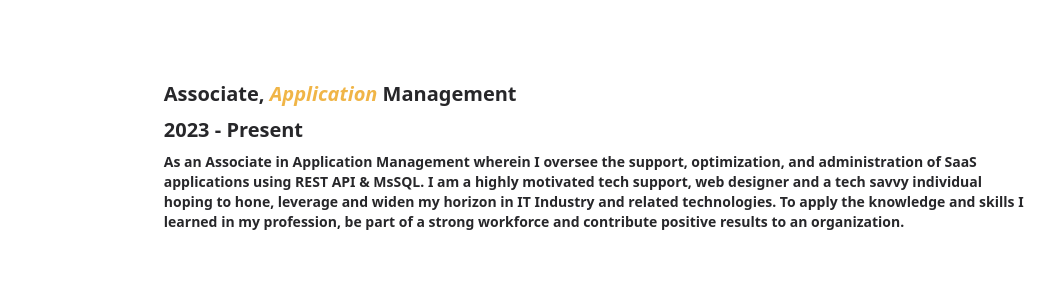
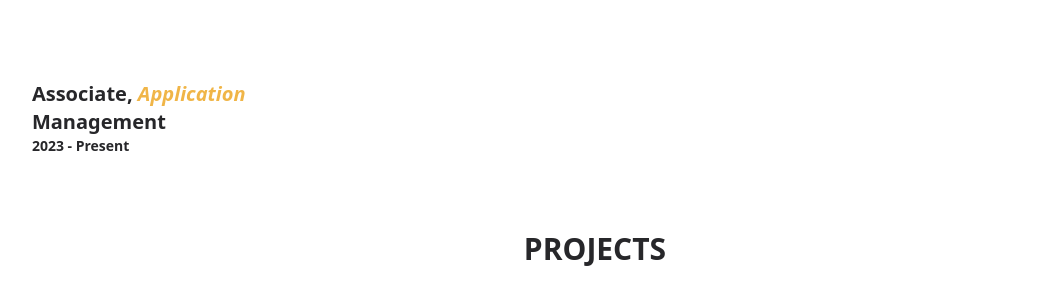
Before and after one commit to dickheadph/beta, a React (Vite) app: page / in a window 1280 px wide. Shown: the part 832-1114 px from the top of the page, without its empty margins (45-1100 px from the left). Built offline with nearby package versions, Linux system fonts and the light colour scheme; no server answers.

Commit message:
Removed expirience dtls

```diff
--- a/src/Components/Expirience.jsx
+++ b/src/Components/Expirience.jsx
@@ -9,8 +9,9 @@ export const Expirience = () => {
   <div className='lg:flex flex-flex-wrap text-xs lg:text-base'>
     <div className='text-left lg:m-6'>
     <h2 className='text-xl font-semibold text-zinc-800 xl:text-black px-[10%] lg:px-[15%]'>Associate, <em className='text-[#f0b547]'> Application</em> Management
-    <h3 className='my-2'>2023 - Present</h3>
-    <p className='text-sm lg:text-sm xl:text-base'>As an Associate in Application Management wherein I oversee the support, optimization, and administration of SaaS applications using REST API & MsSQL. I am a highly motivated tech support, web designer and a tech savvy individual hoping to hone, leverage and widen my horizon in IT Industry and related technologies. To apply the knowledge and skills I learned in my profession, be part of a strong workforce and contribute positive results to an organization.</p>
+    {/*<h3 className='my-2'>2023 - Present</h3>
+    <p className='text-sm lg:text-sm xl:text-base'>As an Associate in Application Management wherein I oversee the support, optimization, and administration of SaaS applications using REST API & MsSQL. I am a highly motivated tech support, web designer and a tech savvy individual hoping to hone, leverage and widen my horizon in IT Industry and related technologies. To apply the knowledge and skills I learned in my profession, be part of a strong workforce and contribute positive results to an organization.</p>*/}
+    <p className='text-sm lg:text-sm xl:text-base'>2023 - Present</p>
     </h2>
     </div>
     {/*
```
